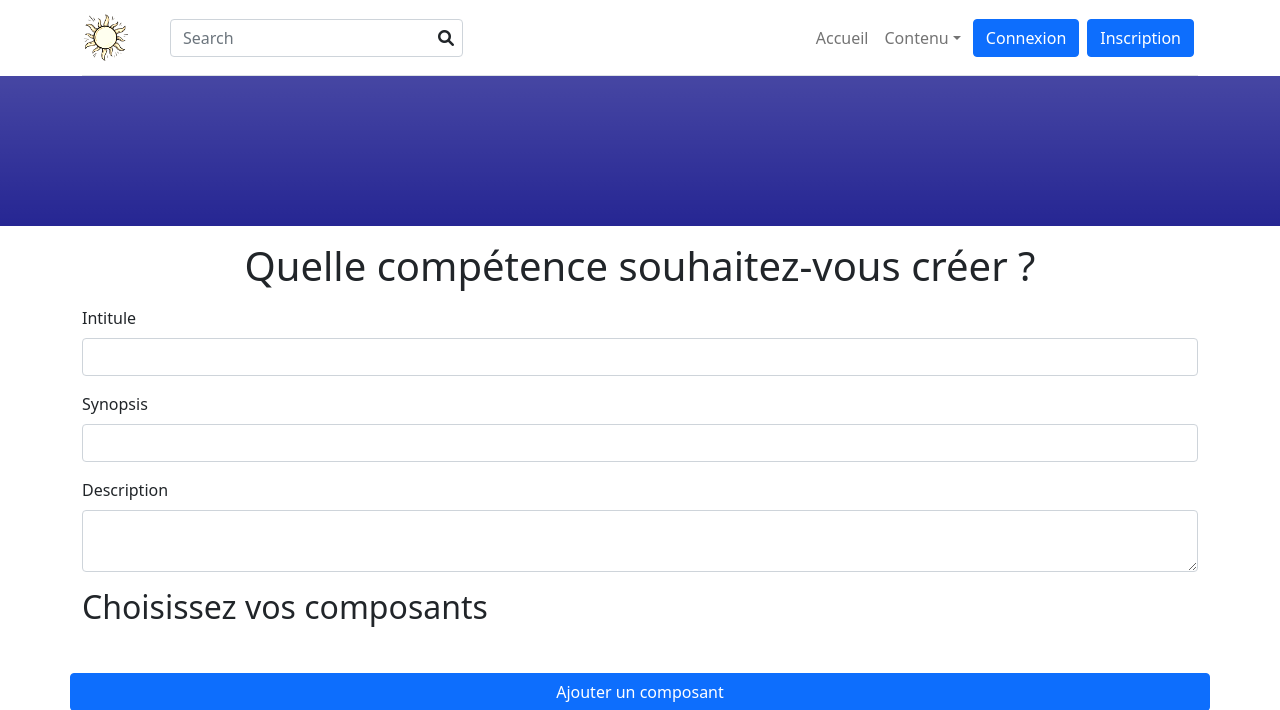
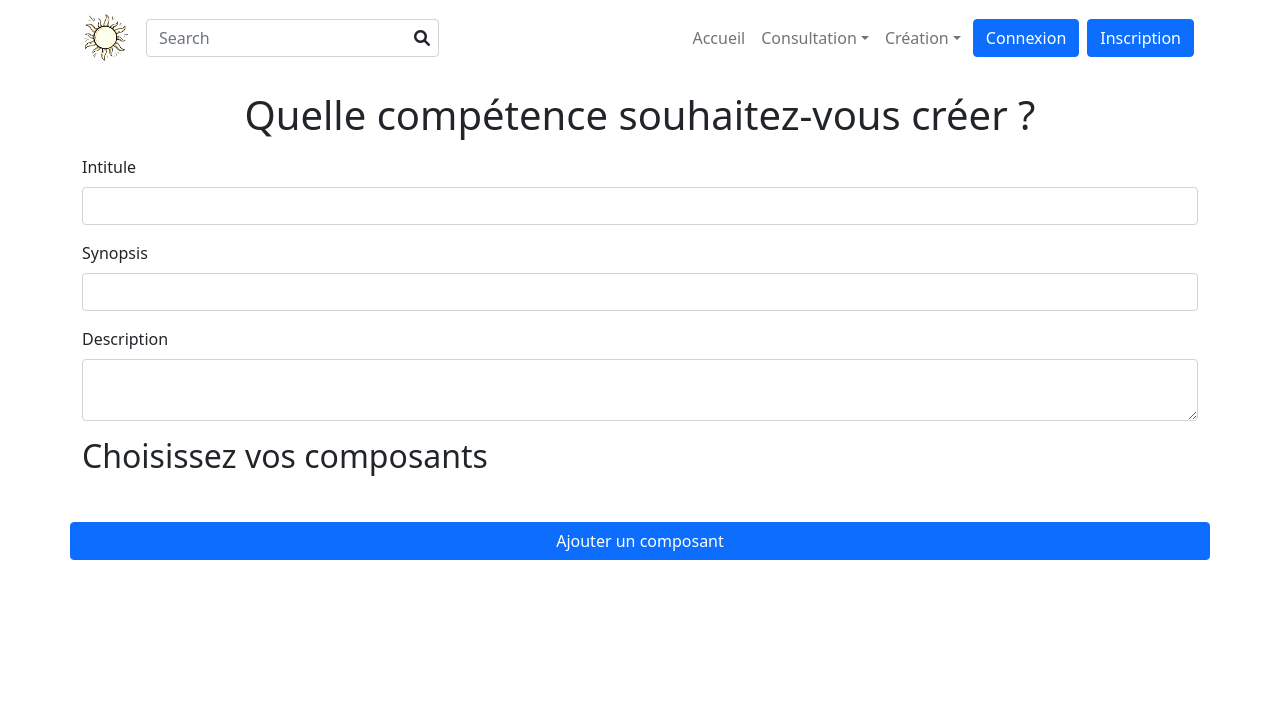
Before and after one commit to Antoine-Mtx/Symfony-Projet-Certification, a Symfony app: template templates/competence/add.html.twig in a window 1280 px wide. Shown: the top 710 px of the page. Run offline with Twig, Linux system fonts and the light colour scheme; the template is opened without the code that fills it, so the values that code supplies are empty; form fields are guessed from the names that the template uses; some libraries are stand-ins or nearby versions.

Commit message:
changed the header

```diff
--- a/templates/base.html.twig
+++ b/templates/base.html.twig
@@ -30,7 +30,7 @@
                     {{ message }}
                 </div>
             {% endfor %}
-        <div style="height: 150px" class="banner bg-navy bg-gradient"></div>
+        <div class="banner bg-navy bg-gradient"></div>
         {% block body %}
 
         {% endblock %}
--- a/templates/base/header/nav.html.twig
+++ b/templates/base/header/nav.html.twig
@@ -1,22 +1,23 @@
-<div class="navbar navbar-expand-lg navbar-light bg-white border-bottom">
+{# navbar-light : les éléments ont une couleur neutre #}
+<nav class="navbar navbar-expand-lg navbar-light bg-white">
         <div id="navFirstPartContainer">
             {% include "base/header/brand.html.twig" %}
             {% include "base/header/navSearch.html.twig" %}
-        {% include "base/header/navbarToggler.html.twig" %}
         </div>
 
         <div id="navSecondPartContainer">
+            {% include "base/header/navbarToggler.html.twig" %}
             <!-- Nav Main menu START -->
-        <nav>
-            <ul class="navbar-nav navbar-nav-scroll me-auto">
+            <div class="collapse navbar-collapse" id="navbarCollapse">
+                <ul class="navbar-nav me-auto mb-2 mb-lg-0">
                     <!-- Nav item 1 Accueil -->
                     <li class="nav-item dropdown">
                         <a class="nav-link" href="{{ path('app_home') }}" aria-haspopup="true" aria-expanded="false">Accueil</a> <!-- data-bs-toggle : affiche/retire une liste déroulante ; aria-haspopup :  -->
                     </li>
 
-                <!-- Nav item 2 Contenu -->
+                    <!-- Nav item 2 Consultation -->
                     <li class="nav-item dropdown">
-                    <a class="nav-link dropdown-toggle" href="#" id="contentMenu" data-bs-toggle="dropdown" aria-haspopup="true" aria-expanded="false">Contenu</a>
+                        <a class="nav-link dropdown-toggle" href="#" id="contentMenu" data-bs-toggle="dropdown" aria-haspopup="true" aria-expanded="false">Consultation</a>
                         <ul class="dropdown-menu dropdown-menu-end" aria-labelledby="contentMenu">
                             <li class="dropdown-submenu dropend">
                                 <a class="dropdown-item" href="#">Disciplines <span class="badge bg-info">à venir</span></a>
@@ -28,10 +29,36 @@
                                     <li> <a class="dropdown-item" href="course-categories.html">Arithmétique <span class="badge bg-success ms-2 smaller">New</span></a></li>
                                 </ul>
                             </li>
+                            <!-- Dropdown submenu -->
+                            <li class="dropdown-submenu dropend">
+                                <a class="dropdown-item" href="{{ path('index_competence') }}">Compétences</a>
+                            </li>
+                        </ul>
+                    </li>
+                    <!-- Nav item 3 Création -->
+                    <li class="nav-item dropdown">
+                        <a class="nav-link dropdown-toggle" href="#" id="contentMenu" data-bs-toggle="dropdown" aria-haspopup="true" aria-expanded="false">Création</a>
+                        <ul class="dropdown-menu dropdown-menu-end" aria-labelledby="contentMenu">
+                            <li class="dropdown-submenu dropend">
+                                <a class="dropdown-item" href="#">Disciplines <span class="badge bg-info">à venir</span></a>
+                            </li>
+                            <!-- Dropdown submenu -->
+                            <li class="dropdown-submenu dropend">
+                                <a class="dropdown-item" href="{{ path('add_domaine') }}">Domaine</a>
+                            </li>
+                            <li class="dropdown-submenu dropend">
+                                <a class="dropdown-item" href="{{ path('add_type') }}">Type de composant</a>
+                            </li>
+                            <li class="dropdown-submenu dropend">
+                                <a class="dropdown-item" href="{{ path('add_composant') }}">Composant</a>
+                            </li>
+                            <li class="dropdown-submenu dropend">
+                                <a class="dropdown-item" href="{{ path('add_competence') }}">Compétence</a>
+                            </li>
                         </ul>
                     </li>
                 </ul>
-        </nav>
+            </div>
             <!-- Nav Main menu END -->
 
         <!-- Profile START -->
@@ -43,4 +70,4 @@
         {% endif %}
         <!-- Profile END -->
         </div>
-</div>
+</nav>
--- a/templates/base/header/navSearch.html.twig
+++ b/templates/base/header/navSearch.html.twig
@@ -1,10 +1,10 @@
 <!-- Nav Search START -->
-<div class="nav d-md-none d-lg-block my-3 my-xl-0 px-4 flex-nowrap align-items-center">
+
     <div class="nav-item w-100">
         <form class="position-relative">
             <input class="form-control pe-5 bg-transparent" type="search" placeholder="Search" aria-label="Search">
             <button class="btn bg-transparent px-2 py-0 position-absolute top-50 end-0 translate-middle-y" type="submit"><i class="fas fa-search fs-6 "></i></button>
         </form>
     </div>
-</div>
+
 <!-- Nav Search END -->
--- a/templates/base/header/navbarToggler.html.twig
+++ b/templates/base/header/navbarToggler.html.twig
@@ -1,7 +1,7 @@
 <!-- Responsive navbar toggler START -->
 <button class="navbar-toggler ms-auto" type="button" data-bs-toggle="collapse" data-bs-target="#navbarCollapse" aria-controls="navbarCollapse" aria-expanded="false" aria-label="Toggle navigation">
-<span class="navbar-toggler-animation">
-    <i class="bi bi-list"></i>
-</span>
+    <span class="navbar-toggler-animation">
+        <i class="bi bi-list"></i>
+    </span>
 </button>
 <!-- Responsive navbar toggler END -->
```
Lines whose indentation alone changed are shown as unchanged.
